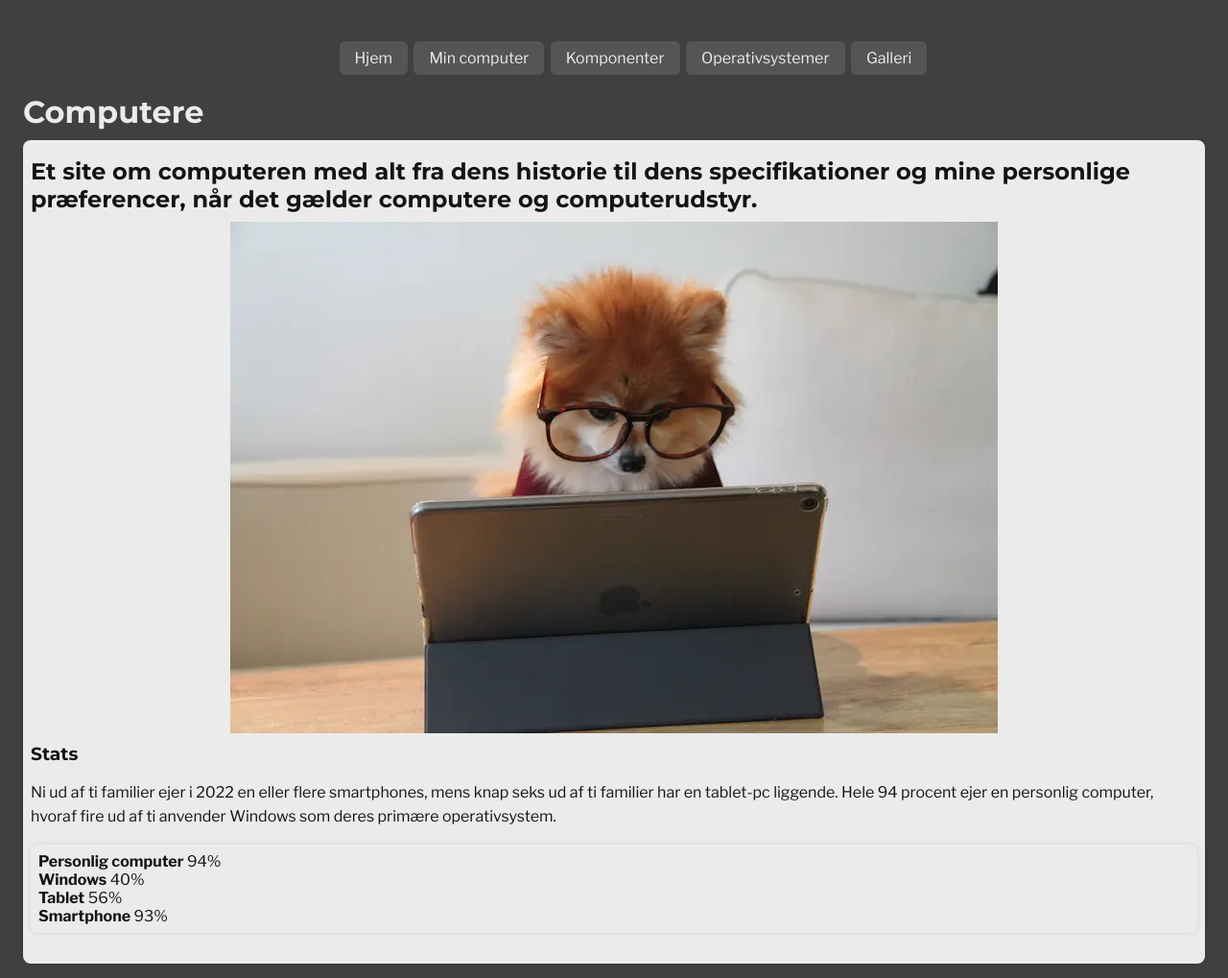
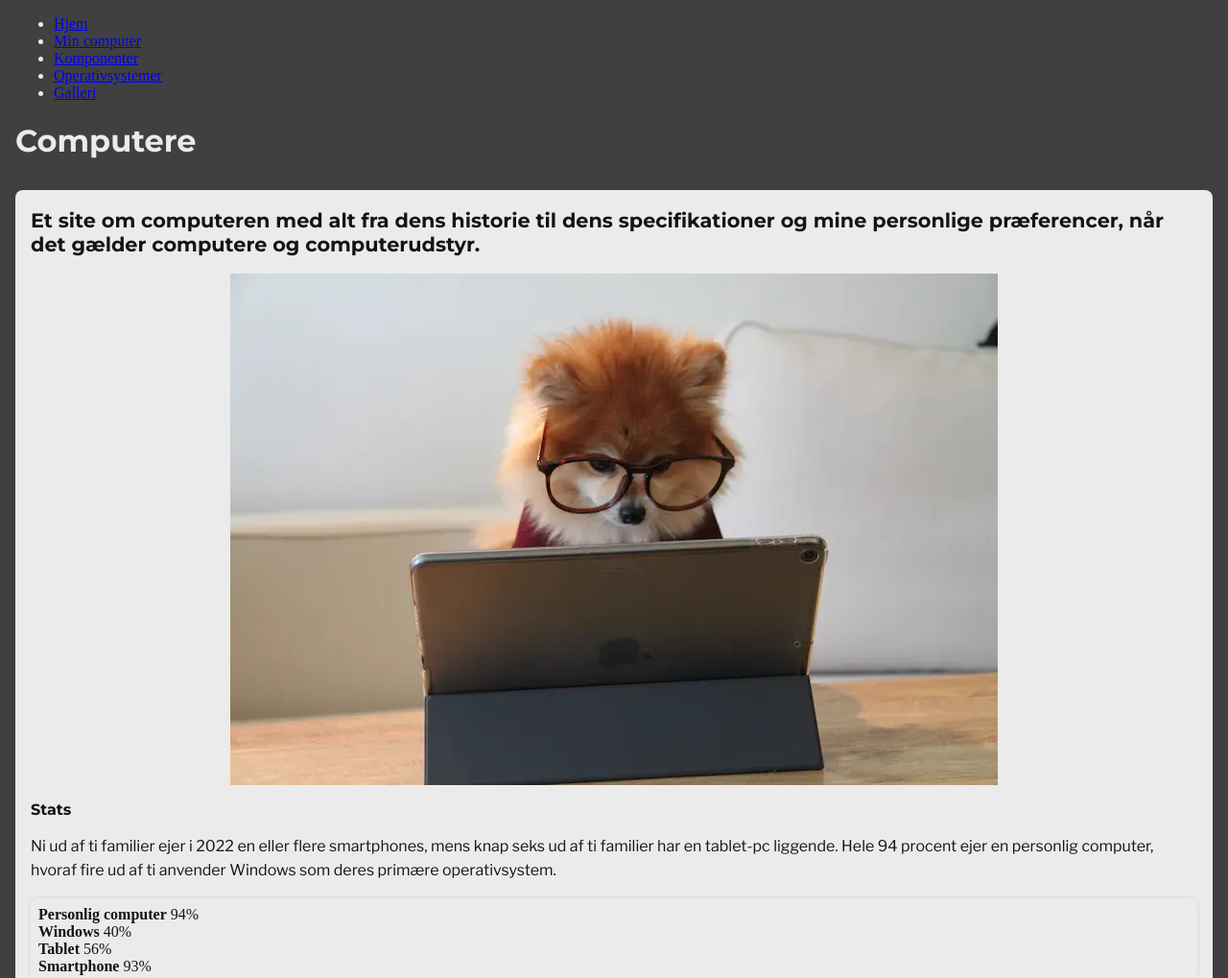
Before and after one commit to Kimchibul-EK/MMD-First, a plain HTML site: page mobilsite/site/index.html in a window 1280 px wide. Shown: the top 1019 px of the page at 96% size. Drawn offline with Linux system fonts and the light colour scheme.

Commit message:
updated css

```diff
--- a/mobilsite/site/mobilesite_style.css
+++ b/mobilsite/site/mobilesite_style.css
@@ -28,17 +28,19 @@
   font-style: italic;
 }
 
-a {
-  white-space: normal;
-  overflow-wrap: break-word;
-}
-
 h1,
 h2,
 h3 {
   font-family: "Montserrat", sans-serif;
   font-weight: bold;
-  margin: 0.6rem 0;
+}
+
+h2 {
+  font-size: 130%;
+}
+
+h3 {
+  font-size: 100%;
 }
 
 p {
@@ -49,8 +51,8 @@ p {
 
 aside ul {
   list-style: none;
-  margin: 0rem;
-  padding: 0rem;
+  margin: 0;
+  padding: 0;
 }
 
 .by_line {
@@ -63,37 +65,7 @@ aside ul {
 body {
   background-color: #404040;
   color: #ebebeb;
-  padding: 1rem;
-}
-
-ul {
-  font-family: "LibreFranklin", sans-serif;
-}
-nav ul {
-  list-style: none;
-  display: flex;
-  flex-wrap: wrap; /* gør den responsiv */
-  justify-content: center;
-}
-
-nav ul li {
-  margin: 0.7rem 0.2rem;
-}
-
-nav ul li a {
-  text-decoration: none;
-  color: #ebebeb;
-  padding: 0.5rem 1rem;
-  background: #555;
-  border-radius: 6px;
-}
-
-nav ul li a:hover {
-  background: #777;
-}
-
-main {
-  margin: 1rem 0;
+  margin: 1em;
 }
 
 img {
@@ -104,8 +76,8 @@ img {
 }
 
 section {
-  margin-bottom: 1.5rem;
-  padding: 0.5rem;
+  padding: 0.1em 1em 1em 1em;
+  margin: 2em 0em 0em 0em;
   background: #ebebeb;
   color: #141414;
   border-radius: 8px;
@@ -113,7 +85,6 @@ section {
 }
 
 aside {
-  margin-bottom: 1.5rem;
   padding: 0.5rem;
   background: #ebebeb;
   color: #141414;
```
